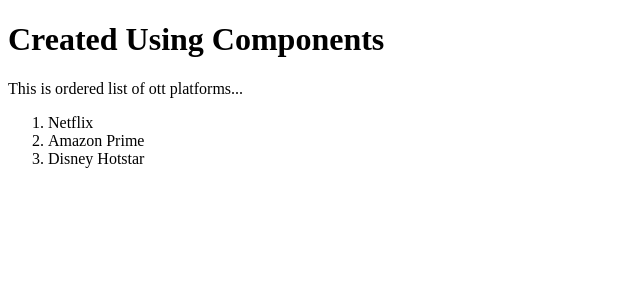
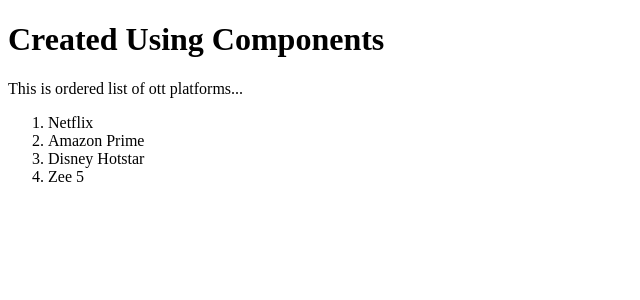
Before and after one commit to jatinnkumar/REACT-LEARNING, a React (Create React App) app: page / in a window 1280 px wide. Shown: the top 300 px of the page, without its empty margins (0-640 px from the left). Built offline with nearby package versions, Linux system fonts and the light colour scheme.

Commit message:
nothing...

```diff
--- a/src/List.jsx
+++ b/src/List.jsx
@@ -6,6 +6,7 @@
             <li>Netflix</li>
             <li>Amazon Prime</li>
             <li>Disney Hotstar</li>
+            <li>Zee 5</li>
         </ol>
     );
 }
```
